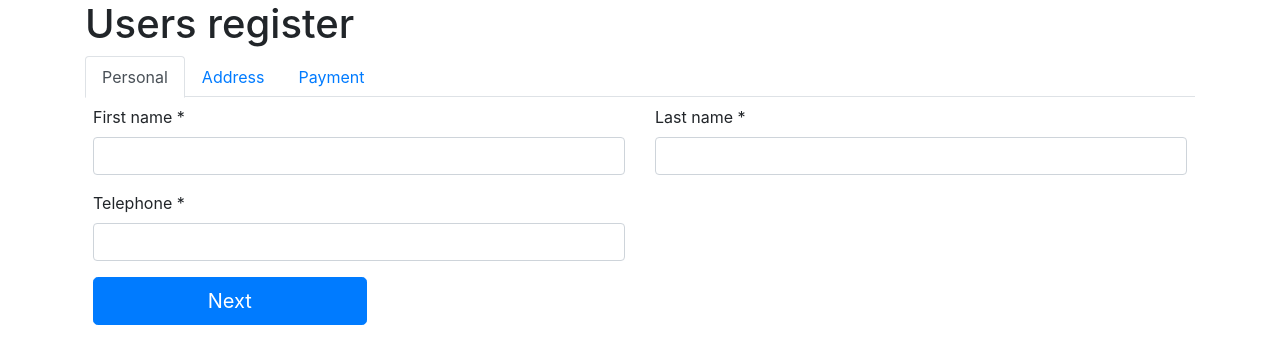
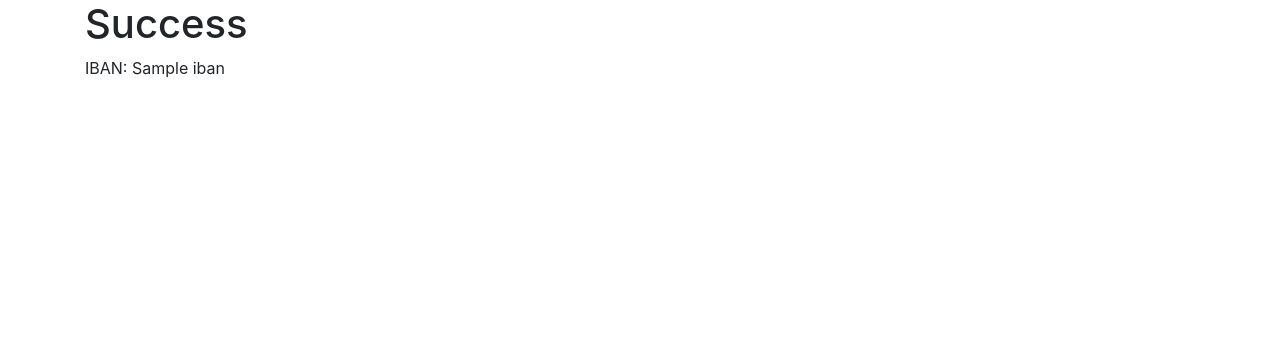
Before and after one commit to jeffersonsalvador/web-app, a PHP site: template app/Views/Iban.php in a window 1280 px wide. Shown: the top 364 px of the page. Run offline with PHP 8.4, Linux system fonts and the light colour scheme; the template is opened without the code that fills it: most values are stand-ins (such as "Sample title", 1, 10 or a date in 2020).

Commit message:
final project

```diff
--- a/app/Views/Iban.php
+++ b/app/Views/Iban.php
@@ -1,74 +1,4 @@
 <?php include_once 'layout/header.php'; ?>
-    <h1>Users register</h1>
-    <ul class="nav nav-tabs" id="myTab" role="tablist">
-        <li class="nav-item"><a class="nav-item nav-link active" id="nav-personal-tab" data-toggle="tab" href="#nav-personal" role="tab" aria-controls="nav-personal" aria-selected="true">Personal</a></li>
-        <li class="nav-item"><a class="nav-item nav-link" id="nav-address-tab" data-toggle="tab" href="#nav-address" role="tab" aria-controls="nav-address" aria-selected="false">Address</a></li>
-        <li class="nav-item"><a class="nav-item nav-link" id="nav-payment-tab" data-toggle="tab" href="#nav-payment" role="tab" aria-controls="nav-payment" aria-selected="false">Payment</a></li>
-    </ul>
-    <form class="form-register" name="form-register" id="form-register">
-        <div class="tab-content" id="nav-tabContent">
-            <div class="tab-pane fade show active" id="nav-personal" role="tabpanel" aria-labelledby="nav-personal-tab">
-                <div class="row p-2">
-                    <div class="col-md-6 col-xs-12 mb-3">
-                        <label for="firstName">First name *</label>
-                        <input type="text" class="form-control" id="firstName" name="firstName" placeholder="" value="" required>
-                    </div>
-                    <div class="col-md-6 mb-3">
-                        <label for="lastName">Last name *</label>
-                        <input type="text" class="form-control" id="lastName" name="lastName" placeholder="" value="" required>
-                    </div>
-                    <div class="col-md-6 mb-3">
-                        <label for="lastName">Telephone *</label>
-                        <input type="text" class="form-control" id="phone" name="phone" placeholder="" value="" required>
-                    </div>
-                    <div class="col-md-12">
-                        <button class="btn btn-primary btn-lg btn-block col-3 btnNext" type="button">Next</button>
-                    </div>
-                </div>
-            </div>
-            <div class="tab-pane fade" id="nav-address" role="tabpanel" aria-labelledby="nav-address-tab">
-                <div class="row p-2">
-                    <div class="col-md-12 mb-3">
-                        <label for="Address">Address *</label>
-                        <input type="text" class="form-control" id="address" name="address" placeholder="" value="" required>
-                    </div>
-                    <div class="col-md-3 mb-3">
-                        <label for="number">Number *</label>
-                        <input type="text" class="form-control" id="number" name="number" placeholder="" value="" required>
-                    </div>
-                    <div class="col-md-5 mb-3">
-                        <label for="city">City *</label>
-                        <input type="text" class="form-control" id="city" name="city" placeholder="" value="" required>
-                    </div>
-                    <div class="col-md-4 mb-3">
-                        <label for="zipcode">Zipcode *</label>
-                        <input type="text" class="form-control" id="zipcode" name="zipcode" placeholder="" value="" required>
-                    </div>
-                    <div class="col-md-12 row">
-                        <!--<button class="btn btn-primary btn-lg col-md-3 mr-1 btnPrevious">Previous</button>-->
-                        <button class="btn btn-primary btn-lg col-3 btnNext" type="button">Next</button>
-                    </div>
-                </div>
-            </div>
-            <div class="tab-pane fade" id="nav-payment" role="tabpanel" aria-labelledby="nav-payment-tab">
-                <div class="row p-2">
-                    <div class="col-md-12 mb-3">
-                        <label for="Owner">Account owner *</label>
-                        <input type="text" class="form-control" id="owner" name="owner" placeholder="" value="" required>
-                    </div>
-                    <div class="col-md-12 mb-3">
-                        <label for="iban">IBAN *</label>
-                        <input type="text" class="form-control" id="iban" name="iban" placeholder="" value="" required>
-                    </div>
-                    <div class="col-md-12 row">
-                        <!--<button class="btn btn-primary btn-lg col-md-3 mr-1 btnPrevious">Previous</button>-->
-                        <button class="btn btn-primary btn-lg col-md-3 btnSubmit" type="submit">Finish</button>
-                    </div>
-                </div>
-            </div>
-            <div class="errors text-danger fade">
-                * Pleas fill all fields
-            </div>
-        </div>
-    </form>
+    <h1>Success</h1>
+    <p>IBAN: <?= $iban; ?></p>
 <?php include_once 'layout/footer.php'; ?>
--- a/app/Views/layout/footer.php
+++ b/app/Views/layout/footer.php
@@ -3,6 +3,7 @@
 </body>
 <script src="./assets/js/jquery-3.4.1.min.js"></script>
 <script src="./assets/js/bootstrap.min.js"></script>
+<script src="./assets/js/axios.min.js"></script>
 <script src="./assets/js/app.js"></script>
 </html>
 </html>
--- a/app/Views/layout/header.php
+++ b/app/Views/layout/header.php
@@ -5,7 +5,8 @@
     <base href="<?= getenv('APP_URL'); ?>">
 
     <title>Wunder Fleet</title>
-    <link rel="stylesheet" href="./assets/css/bootstrap.min.css">
+    <link rel="stylesheet" href="/assets/css/bootstrap.min.css" async>
+    <link rel="shortcut icon" href="/assets/img/favicon.ico">
 </head>
 
 <body>
--- a/config/config.php
+++ b/config/config.php
@@ -1,4 +1,5 @@
 <?php
+
 use Symfony\Component\Dotenv\Dotenv;
 
 $dotenv = new Dotenv();
--- a/public/index.php
+++ b/public/index.php
@@ -1,5 +1,6 @@
 <?php
 ini_set("display_errors", true);
+error_reporting(E_ALL);
 
 require_once "../vendor/autoload.php";
 include_once "../config/routes.php";
```
Also changed, not shown: app/Controllers/UserController.php (+18 -1 lines), config/routes.php (+6 -1 lines), package-lock.json (added), public/assets/img/favicon.ico (added), public/assets/js/app.js, 2 other files.
